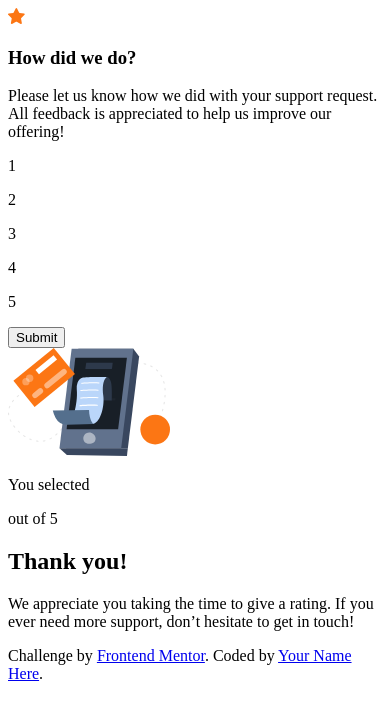
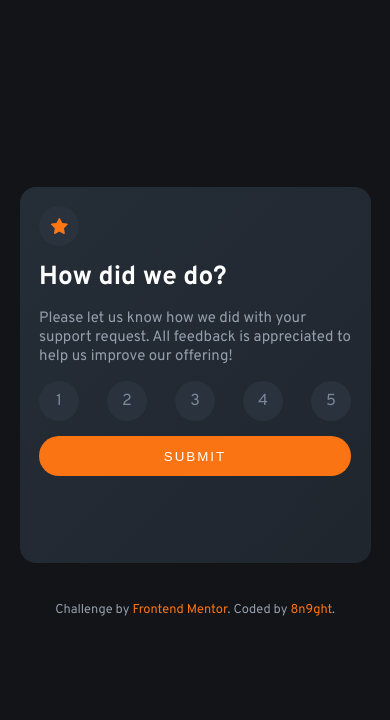
Before and after one commit to 8n9ght/rating-component, a plain HTML site: page index.html in a window 390 px wide. Drawn offline with Linux system fonts and the light colour scheme.

Commit message:
home mobile design with active states

```diff
--- a/css/style.css
+++ b/css/style.css
@@ -0,0 +1,118 @@
+@import url('https://fonts.googleapis.com/css2?family=Overpass:wght@400;700&display=swap');
+
+*{
+    margin: 0;
+    padding: 0;
+}
+
+html{
+    width: 100%;
+    height: 100%;
+}
+
+body{
+    width: 100%;
+    height: 100%;
+    background-color: hsl(216, 12%, 8%);
+    display: flex;
+    justify-content: center;
+    align-items: center;
+    flex-direction: column;
+    font-family: 'Overpass', sans-serif;
+}
+
+.container{
+    background: linear-gradient(315deg, rgba(31,38,46,1) 0%, rgba(37,45,55,1) 100%);
+    width: 80%;
+    min-height: 40%;
+    border-radius: 1rem;
+    padding: 5%;
+}
+
+.home{
+    display: flex;
+    flex-direction: column;
+    gap: 15px;
+}
+
+.icon{
+    background-color: hsl(213, 19%, 20%);
+    width: 40px;
+    height: 40px;
+    border-radius: 50%;
+    display: flex;
+    justify-content: center;
+    align-items: center;
+}
+
+.title{
+    font-size: 1.4rem;
+    color: hsl(0, 0%, 100%);
+}
+
+.text{
+    color: hsl(217, 12%, 63%);
+    font-size: 15px;
+}
+
+.ratings{
+    width: 100%;
+    display: flex;
+    flex-direction: row;
+    justify-content: space-between;
+}
+
+.rating__el{
+    background-color: hsl(213, 19%, 20%);
+    width: 40px;
+    height: 40px;
+    border-radius: 50%;
+    display: flex;
+    justify-content: center;
+    align-items: center;
+    color: hsl(216, 12%, 54%);
+}
+
+.rating__el:hover{
+    background-color: hsl(217, 12%, 63%);
+    color: hsl(0, 0%, 100%);
+    cursor: pointer;
+}
+
+.rating__el:active{
+    background-color: hsl(25, 97%, 53%);
+    color: hsl(0, 0%, 100%);
+    cursor: pointer;
+}
+
+.submit{
+    background-color: hsl(25, 97%, 53%);
+    border: none;
+    border-radius: 1.5rem;
+    color: hsl(0, 0%, 100%);
+    width: 100%;
+    height: 40px;
+    text-transform: uppercase;
+    font-weight: 500;
+    letter-spacing: 2px;
+}
+
+.submit:hover{
+    background-color: hsl(0, 0%, 100%) ;
+    color: hsl(25, 97%, 53%);
+}
+
+.thanks{
+    display: none;
+}
+
+.attribution{
+    margin: 10%;
+    color: hsl(217, 12%, 63%);
+    font-size: .8rem;
+}
+
+a{
+    text-decoration: none;
+    color: hsl(25, 97%, 53%);
+}
--- a/index.html
+++ b/index.html
@@ -24,7 +24,6 @@
     </article>
 
     <article class="content">
-
       <p class="text">Please let us know how we did with your support request. All feedback is appreciated
         to help us improve our offering!</p>
     </article>
@@ -60,7 +59,7 @@
 
   <div class="attribution">
     Challenge by <a href="https://www.frontendmentor.io?ref=challenge" target="_blank">Frontend Mentor</a>.
-    Coded by <a href="#">Your Name Here</a>.
+    Coded by <a href="https://github.com/8n9ght" target="_blank">8n9ght</a>.
   </div>
 </body>
 </html>
```
